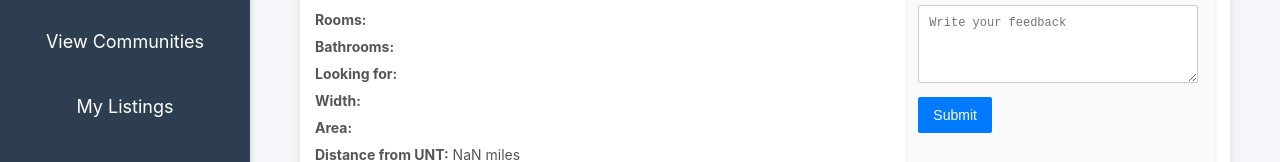
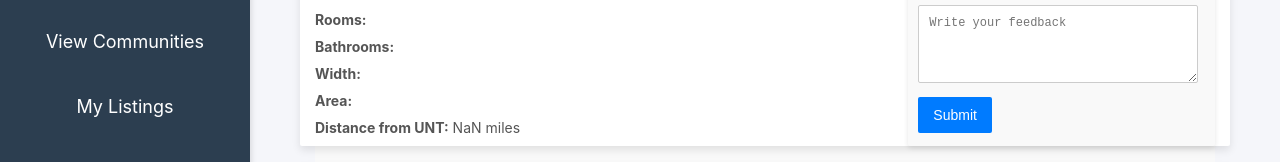
Before and after one commit to saipriya0511/SE_Project, a React (Create React App) app in the folder frontend/: page /home/1/view-community/1 in a window 1280 px wide. Shown: the part 206-368 px from the top of the page. Built offline with nearby package versions, Linux system fonts and the light colour scheme.

Commit message:
Update Community.jsx

```diff
--- a/frontend/src/Pages/Community/Community.jsx
+++ b/frontend/src/Pages/Community/Community.jsx
@@ -80,7 +80,7 @@ const Community = () => {
             <p><strong>Price:</strong> {community.price}</p>
             <p><strong>Rooms:</strong> {community.roomsCount}</p>
             <p><strong>Bathrooms:</strong> {community.bathroomCount}</p>
-            <p><strong>Looking for:</strong> {community.lookingForCount}</p>
+{/*             <p><strong>Looking for:</strong> {community.lookingForCount}</p> */}
             <p><strong>Width:</strong> {community.houseWidth}</p>
             <p><strong>Area:</strong> {community.houseArea}</p>
             <p><strong>Distance from UNT:</strong>{" "}
```
